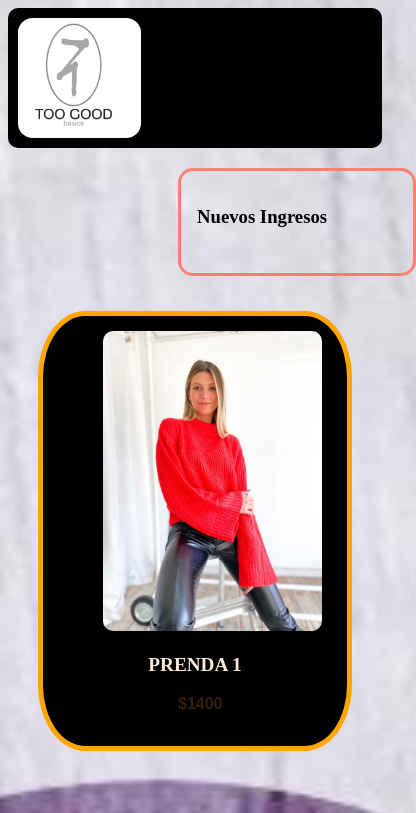
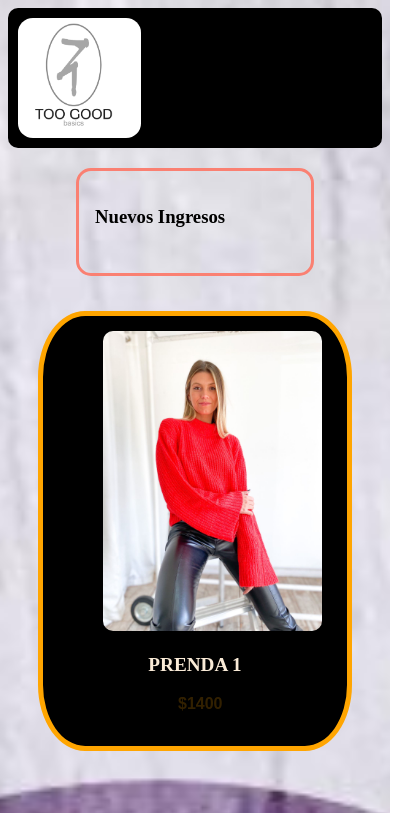
Before and after one commit to santicordera16/proyecto-too-good, a plain HTML site: page paginas/catalogo.html in a window 390 px wide. Shown: the top 813 px of the page, 416 px wide, since content can reach past the window. Drawn offline with Linux system fonts and the light colour scheme; some icons are missing; a web font is replaced by a local one.

Commit message:
arreglando correcciones de tutor en catalogo

```diff
--- a/css/estilos.css
+++ b/css/estilos.css
@@ -345,6 +345,7 @@ font-family: 'Finlandica', sans-serif;
 
     }
 
+
 .contacto-opcion {
     text-transform: uppercase;
 }
@@ -388,7 +389,7 @@ font-family: 'Finlandica', sans-serif;
     padding: 1rem;
     display: grid;
     width: 50%;
-    height: auto;
+    height: 100%;
     grid-template-columns: 1fr, 1fr, 1fr;
     grid-template-rows: 1fr, 1fr, 1fr, 1fr;
     grid-template-areas:
@@ -400,14 +401,17 @@ font-family: 'Finlandica', sans-serif;
     grid-row-gap: 15px;
   justify-items: stretch;
   align-items: stretch;
-  margin-left: 25%;
+  margin-left: auto;
+  margin-right: auto;
+
 }
 
 .grid_titulo_catalogo {
     justify-content: center;
-    height: 70px;
-    width: 200px;
-    margin-left: 500px;
+    width: 20%;
+    height: min-content;
+    margin-left: auto;
+    margin-right: auto;
 }
 
 .grid_hijo {
@@ -557,6 +561,10 @@ font-family: 'Finlandica', sans-serif;
 
 
     }
+    .titulo::first-letter {
+        color: blueviolet;
+        font-size: 45px;
+    }
 
     .propiedades-texto {
         color: black;
@@ -658,7 +666,8 @@ font-family: 'Finlandica', sans-serif;
         grid-row-gap: 15px;
       justify-items: stretch;
       align-items: stretch;
-      margin-left: 130px;
+      margin-left: auto;
+      margin-right: auto;
     }
 
     .grid_titulo_catalogo {
@@ -666,7 +675,8 @@ font-family: 'Finlandica', sans-serif;
         height: 70px;
         margin-top: 15px;
         width: 200px;
-        margin-left: 170px;
+        margin-left: auto;
+        margin-right: auto;
         margin-top: 20px;
     }
 
```
